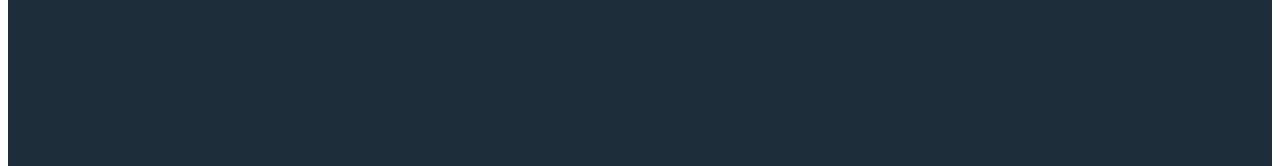
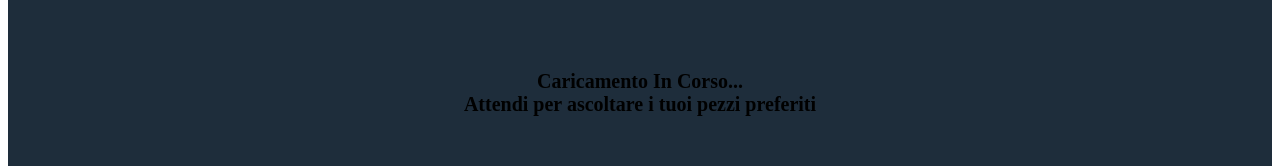
Before and after one commit to MarcoSalvatore91/vue-dischi, a Vue app: page / in a window 1280 px wide. Shown: the part 307-473 px from the top of the page. Built offline with nearby package versions, Linux system fonts and the light colour scheme; no server answers.

Commit message:
added components loaders

```diff
--- a/src/assets/scss/_vars.scss
+++ b/src/assets/scss/_vars.scss
@@ -1 +1,3 @@
 $bgc_grey: #2E3A46;
+
+$color_grey: grey;
--- a/src/components/Card.vue
+++ b/src/components/Card.vue
@@ -1,9 +1,9 @@
 <template>
   <div>
     <img :src="poster" :alt="author">
-    <h4 class="white">{{ title }}</h4>
-    <div class="white">{{ author }}</div>
-    <div class="white">{{ year }}</div>
+    <h4>{{ title }}</h4>
+    <div class="grey">{{ author }}</div>
+    <div class="grey">{{ year }}</div>
   </div>
 </template>
 
@@ -24,6 +24,11 @@
 
     h4 {
         margin-top: 10px;
+        color: white;
+    }
+
+    .grey {
+      color: $color_grey;
     }
 
 </style>
--- /dev/null
+++ b/src/components/Loaders.vue
@@ -0,0 +1,26 @@
+<template>
+  <div>
+      <div class="text-center">
+        <p class="fw-bold fs-5">Caricamento In Corso...<br>Attendi per ascoltare i tuoi pezzi preferiti</p>
+      </div>
+  </div>
+</template>
+
+<script>
+export default {
+
+}
+</script>
+
+<style scoped lang="scss">
+@import '../assets/scss/style.scss';
+
+p {
+    position: absolute;
+    top: 50%;
+    left: 50%;
+    transform: translate(-50%, -50%);
+
+}
+
+</style>
--- a/src/components/Main.vue
+++ b/src/components/Main.vue
@@ -1,11 +1,14 @@
 <template>
   <section>
-      <div class="container row">
+    <div>
+        <Loaders v-if="isLoading"/>
+        <div v-else class="container row">
             <div class="card-song text-center" v-for="song in songs" :key="song.response">
                 <Card :poster="song.poster"
                 :author="song.author"
                 :title="song.title"
                 :year="song.year" />
+            </div>
         </div>
     </div>
   </section>
@@ -14,23 +17,34 @@
 <script>
 import axios from 'axios';
 import Card from './Card.vue'
+import Loaders from './Loaders.vue'
 
 export default {
     name: "Main",
     components: {
         Card,
+        Loaders,
     },
 
     data() {
         return {
+            isLoading: false,
             songs: [],
         }
     },
 
-    mounted() {
+    methods: {
+        getSong() {
+            this.isLoading = true,
             axios.get("https://flynn.boolean.careers/exercises/api/array/music").then((res) => {
                 this.songs = res.data.response;
+                this.isLoading = false;
             });
+        },
+    },
+
+    mounted() {
+        this.getSong();
     }
 };
 
@@ -47,7 +61,7 @@
         width: 150px;
         padding: 10px 10px 20px 10px;
         background-color: $bgc_grey;
-        margin: 10px 20px;
+        margin: 15px 20px;
     }
 
 }
```
Also changed, not shown: 7 other files (tests, documents, lock files or other folders). Lines whose indentation alone changed are shown as unchanged.
